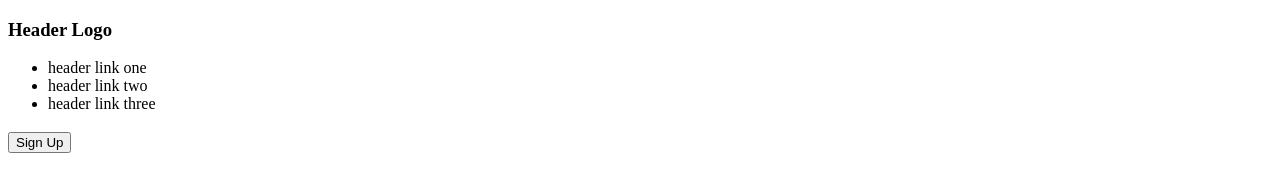
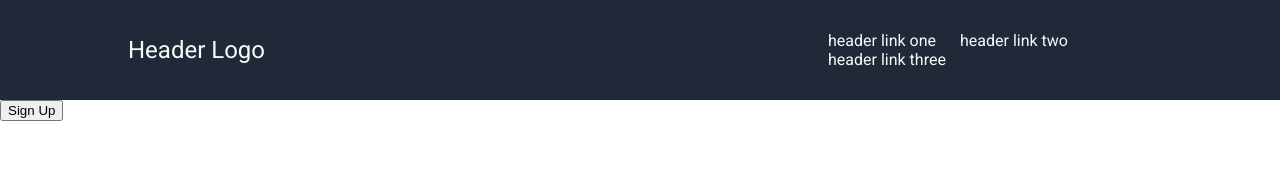
Before and after one commit to grandschema/landing-page, a plain HTML site: page index.html in a window 1280 px wide. Drawn offline with Linux system fonts and the light colour scheme.

Commit message:
Build and stylize header section

```diff
--- a/index.html
+++ b/index.html
@@ -10,14 +10,17 @@
         <title>Landing Page</title>
         <meta name="description" content="">
         <meta name="viewport" content="width=device-width, initial-scale=1">
-        <link rel="stylesheet" href="">
+        <link rel="preconnect" href="https://fonts.googleapis.com">
+<link rel="preconnect" href="https://fonts.gstatic.com" crossorigin>
+<link href="https://fonts.googleapis.com/css2?family=Roboto:ital,wght@0,400;0,900;1,300&display=swap" rel="stylesheet">
+        <link rel="stylesheet" href="styles.css">
     </head>
     <body>
         <!--[if lt IE 7]>
             <p class="browsehappy">You are using an <strong>outdated</strong> browser. Please <a href="#">upgrade your browser</a> to improve your experience.</p>
         <![endif]-->
-        <header id="logo">
-            <h3>Header Logo</h3>
+        <header>
+            <h3 id="logo">Header Logo</h3>
             <nav>
                 <ul>
                     <li>header link one</li>
--- /dev/null
+++ b/styles.css
@@ -0,0 +1,59 @@
+* {
+    box-sizing: border-box;
+    margin: 0;
+}
+
+body {
+    font-family: 'Roboto', sans-serif;
+    margin: 0;
+}
+
+header {
+    background-color: #1F2937;
+    color: #f9faf8;
+    width: 100%;
+    display: flex;
+    flex-direction: row;
+    flex-wrap: nowrap;
+    justify-content: space-around;
+    height: 100px;
+    align-items: center;
+}
+
+h1 {
+    font-size: 48px;
+    font-weight: 900;
+}
+
+h2 {
+    font-size: 36px;
+    font-weight: 900;
+}
+
+h3 {
+    font-size: 24px;
+    font-weight: 400;
+}
+
+h4 {
+    font-size: 18px;
+    font-weight: 400;
+}
+
+#logo {
+    width: 30%;
+}
+
+nav {
+    width: 30%;
+    padding: 0 20px;
+}
+
+header nav ul {
+    display: inline-block;
+}
+
+header nav ul li {
+    display: inline;
+    padding-right: 20px;
+}
```
